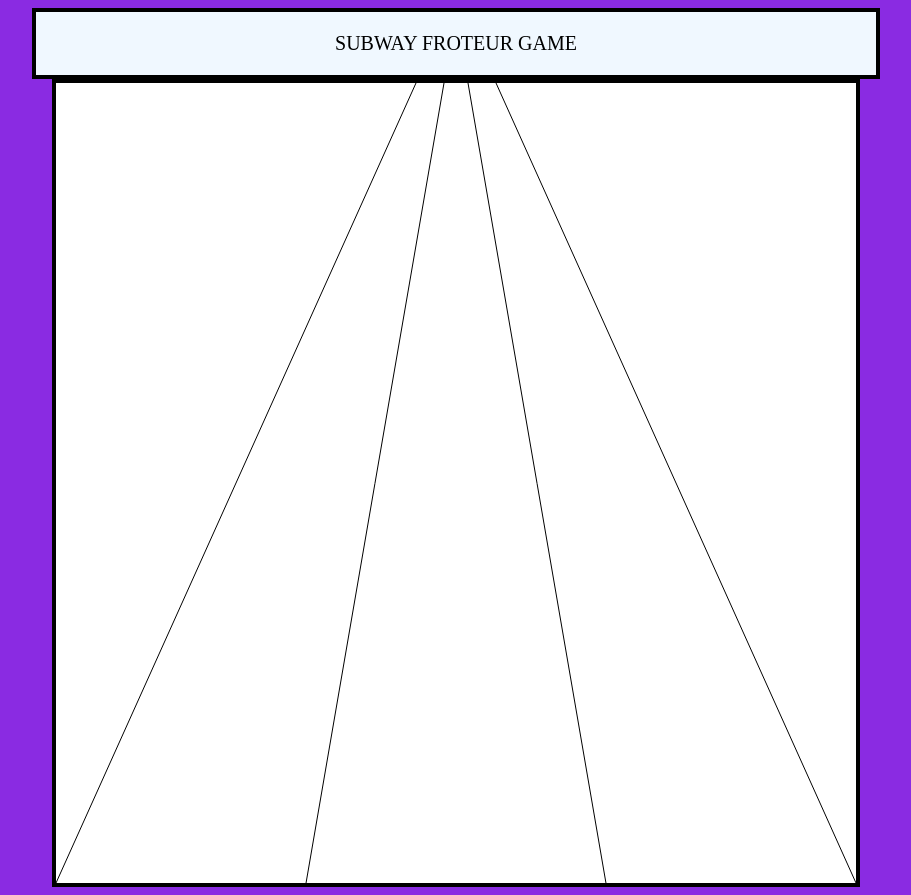
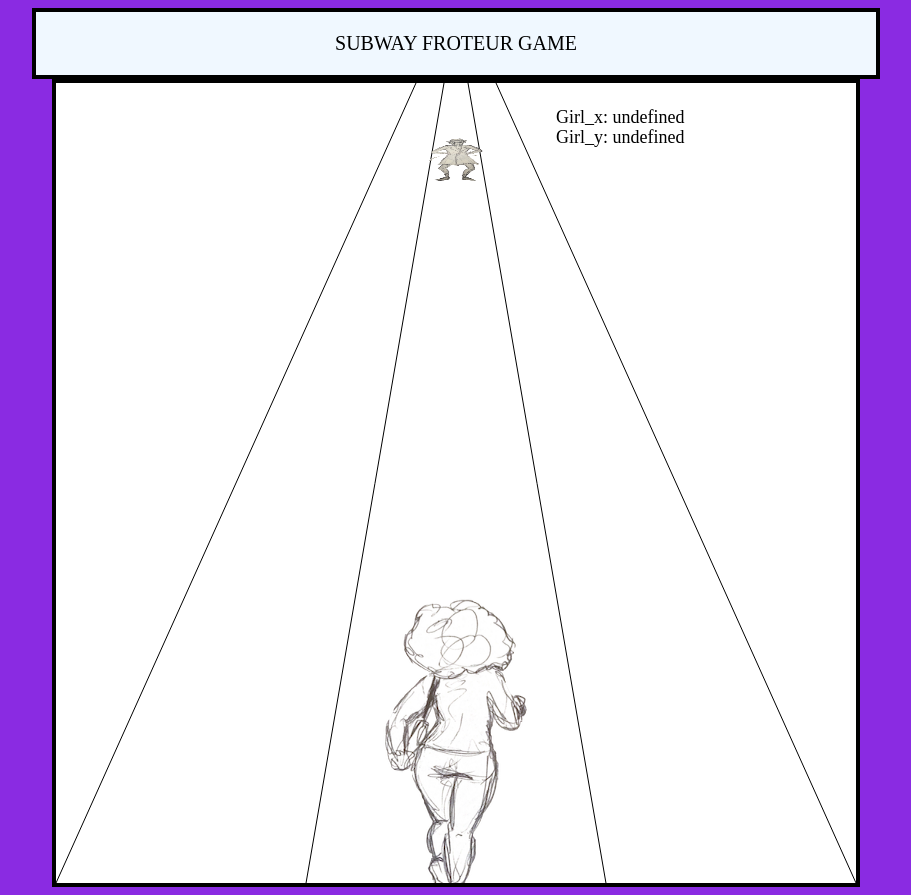
Before and after one commit to nadiahachemi/module1-project, a plain HTML site: page index.html in a window 1280 px wide. Shown: the whole page, without its empty margins (184-1095 px from the left). Drawn offline with Linux system fonts and the light colour scheme.

Commit message:
good links

```diff
--- a/index.html
+++ b/index.html
@@ -5,7 +5,7 @@
     <meta http-equiv="X-UA-Compatible" content="IE=edge">
     <title>Page Title</title>
     <meta name="viewport" content="width=device-width, initial-scale=1">
-    <link rel="stylesheet" type="text/css" media="screen" href="subway-frotteur.css" />
+    <link rel="stylesheet" type="text/css" media="screen" href="./src/subway-frotteur.css" />
 </head>
 <body>
 <div class="header">SUBWAY FROTEUR GAME</div>
@@ -43,10 +43,10 @@
 
 
       var frotteurimage = new Image();
-      frotteurimage.src="frotteur.png";
+      frotteurimage.src="./pictures/frotteur.png";
 
       var girlimage=new Image();
-      girlimage.src="girl-running-rigth.png";
+      girlimage.src="./pictures/girl-running-rigth.png";
 
       var frotteurArmy=[];
 
```
